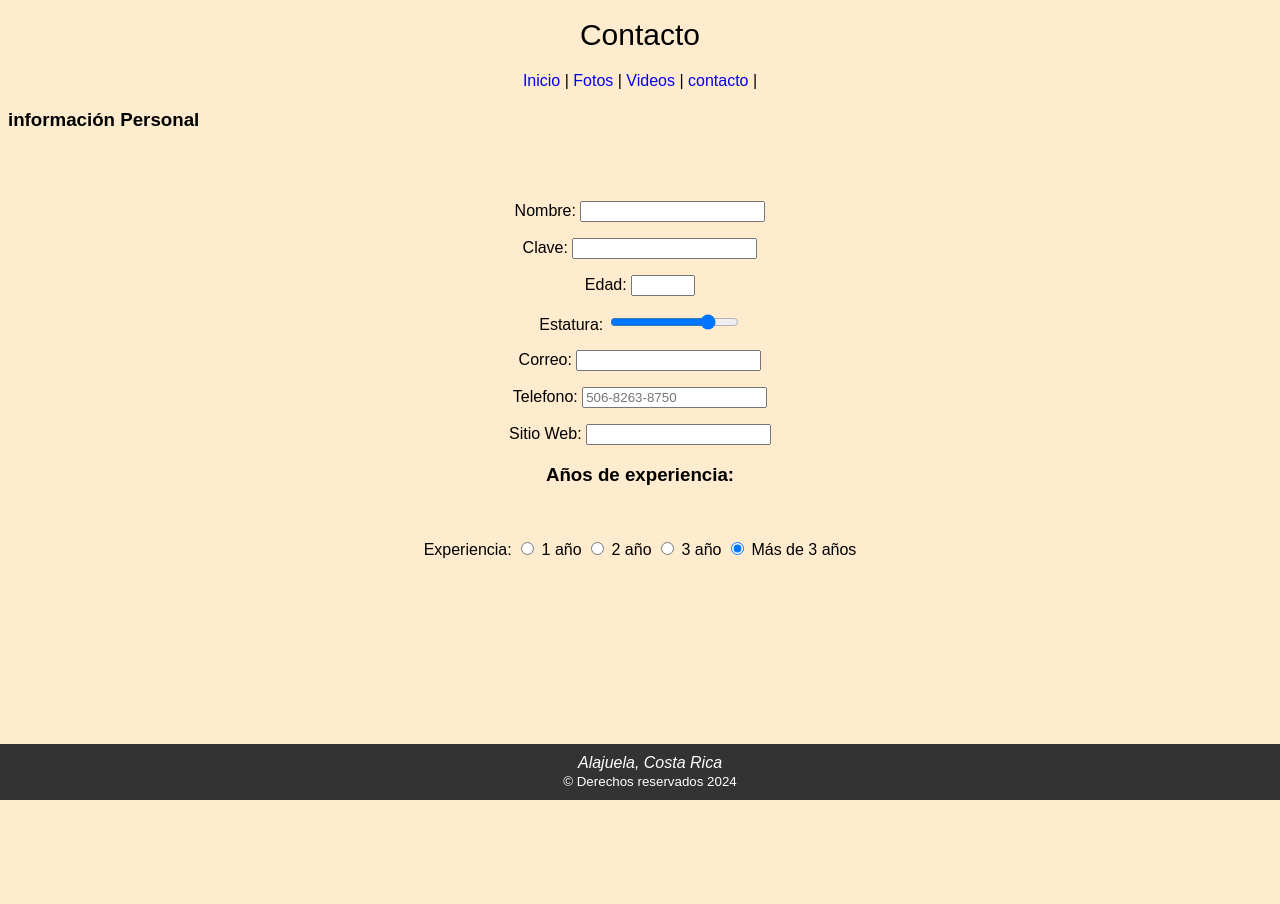
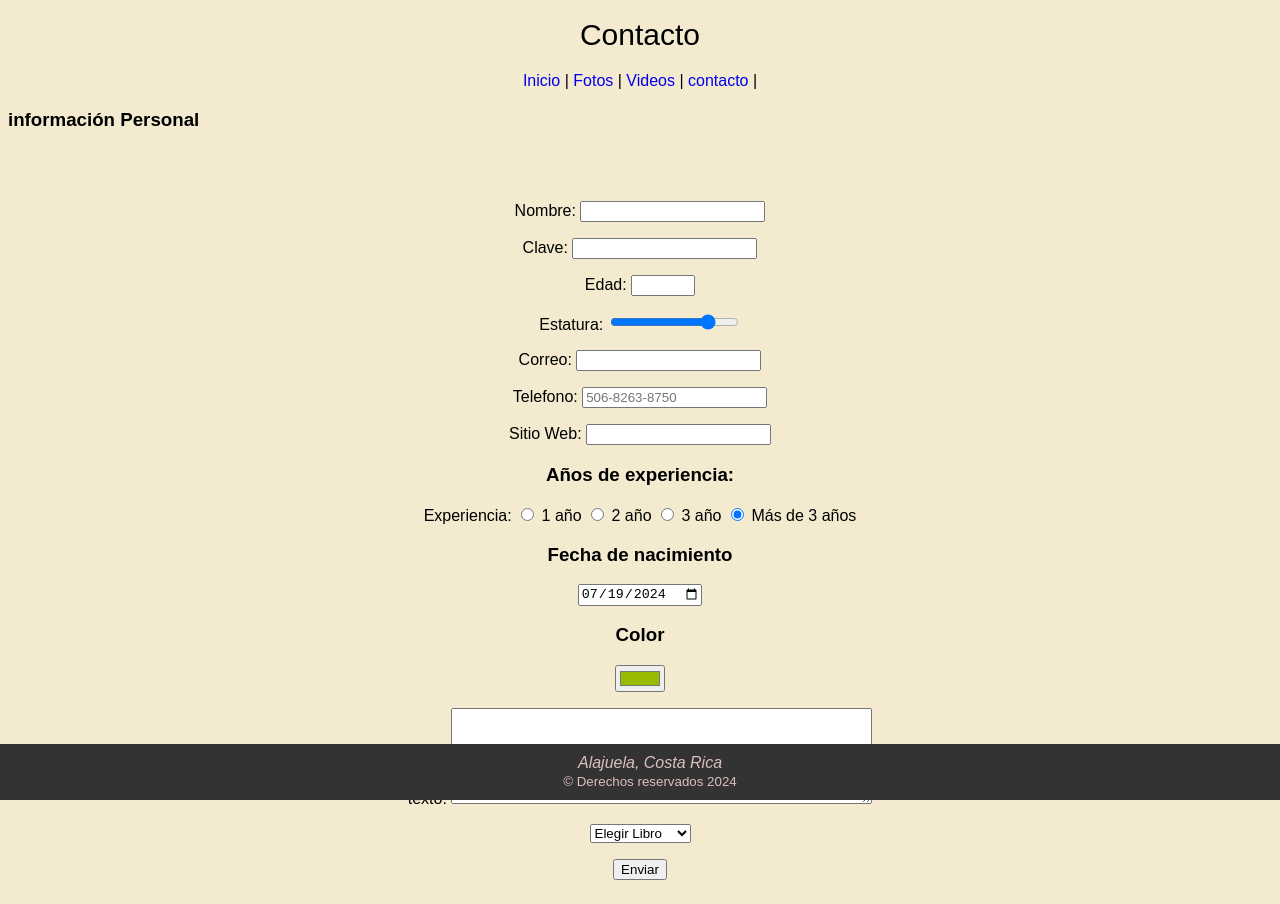
Before and after one commit to L3n4mi8/WEB, a plain HTML site: page contacto.html in a window 1280 px wide. Before the commit the page ends 816 px from the top, so only its background shows below. Drawn offline with Linux system fonts and the light colour scheme.

Commit message:
contactos2

```diff
--- a/CSS/miestilos.css
+++ b/CSS/miestilos.css
@@ -5,7 +5,7 @@
  }
 
  body {
-     background-color: blanchedalmond;
+     background-color: rgba(240, 229, 195, 0.801);
 
  }
 
@@ -61,7 +61,7 @@
      bottom: 0;
      width: 100%;
      background-color: #333;
-     color: white;
+     color: rgb(221, 191, 191);
      text-align: center;
      padding: 10px;
  }
--- a/contacto.html
+++ b/contacto.html
@@ -100,8 +100,6 @@
                     <h3>
                         Años de experiencia:
                     </h3>
-                    <br />
-
 
                     <p>
                         <label>Experiencia:
@@ -117,8 +115,47 @@
                             <input type="radio" value="3" name="experiencia" checked> Más de 3 años
                         </label>
                     </p>
+
+                    <div>
+                        <h3> Fecha de nacimiento</h3>
+                        <!--- date-- este valor genera un campo de entrada para insertar un fecha-->
+                        <input id="calendario" type="date" name="Fecha">
+                    </div>
+
+                    <div>
+                        <h3>Color </h3>
+
+                        <input type="color" name="micolor" value="#99BB00">
+                    </div>
+
+                    <!-- textarea>-- este elemento crea un campo de entrada para insertar multiples lineas de texto,
+                 el tamaño se declara con numeros enteros usando atributos rows y cols-->
+
+                    <p>
+                        <label> texto:
+                            <textarea name="texto" cols="50" rows="6"></textarea>
+                        </label>
                     </p>
-                </div>
+
+                    <div>
+                        <!-- select)- este elmento crea una lista de opciones que el usuario puede elegir, junto con option para definit cada opcion-->
+
+                        <select> name="Libro" id="listado">
+                            <label for="listado"> Libros:</label>
+
+                            <option value="1">Elegir Libro</option>
+                            <option value="2">IT</option>
+                            <option value="3">Carrie</option>
+                            <option value="4">El resplandor</option>
+                            <option value="5">Misery</option>
+
+                        </select>
+                    </div>
+                    <div>
+                        <!-- submit- este valor genera un boton para enviar el formulario-->
+                         <p><input type="submit" value="Enviar"></p>
+                    </div>
+
 
 
             </form>
@@ -132,3 +169,27 @@
 </body>
 
 </html>
+
+<script>
+
+    var fechaActual = new Date();
+
+
+    var dia = fechaActual.getDate(); // obtengo el dia
+    var mes = fechaActual.getMonth() + 1; // Sumar 1 porque los meses van de 0 a 11
+    var año = fechaActual.getFullYear(); // obtengo el mes
+
+
+    if (mes < 10) {
+        mes = "0" + mes
+    }
+
+    if (dia < 10) {
+        dia = "0" + dia
+    }
+
+
+    var Fechaformateada = año + "-" + mes + "-" + dia
+
+    document.getElementById('calendario').value = Fechaformateada
+</script>
```
Also changed, not shown: procesador.html (added, +51 -0 lines), videos.html (+17 -1 lines).
